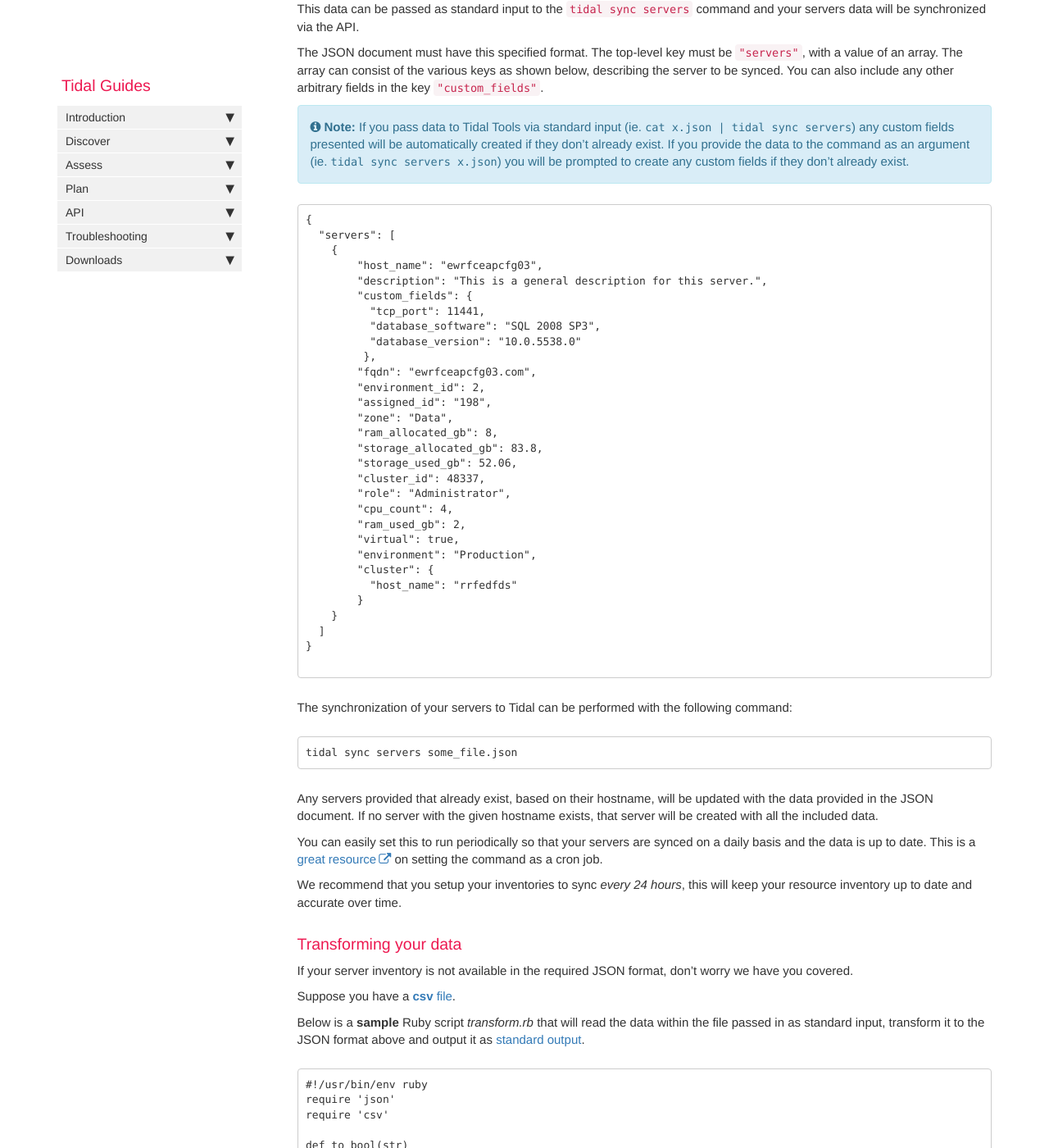
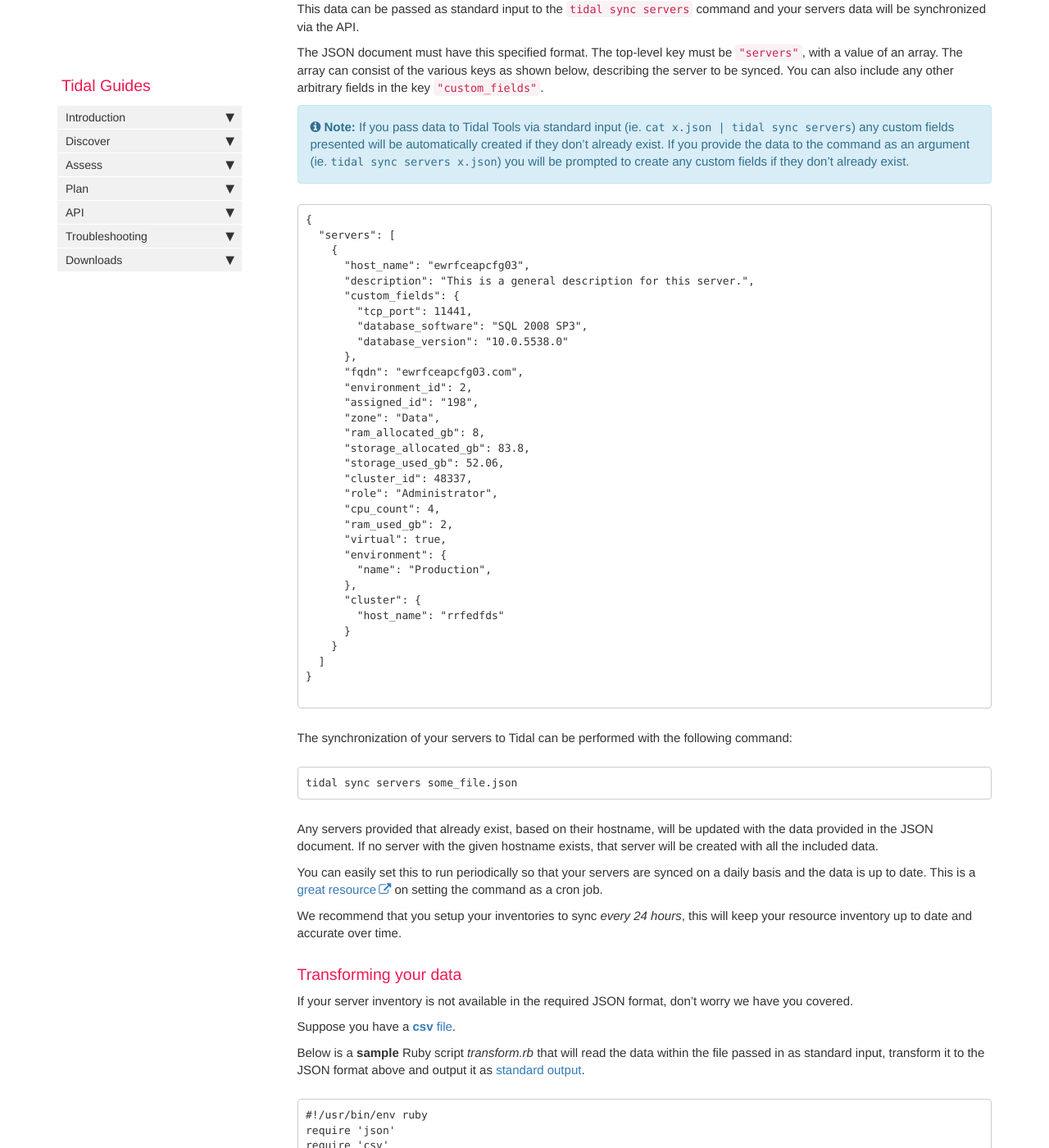
Before and after one commit to tidalmigrations/tidalmigrations.github.io, a Jekyll site: the page built from pages/tidal tools/syncservers.md, in a window 1280 px wide and 1400 px high, scrolled down 745 px. Shown: the whole window at 82% size. Built offline with Jekyll 4.4.1, drawn with Linux system fonts in a browser that asks for light colours; nearby versions of some CDN libraries; comment, search, counter and statistics services are not loaded; some of the changed text lies outside the part shown.

```diff
--- a/pages/tidal tools/syncservers.md
+++ b/pages/tidal tools/syncservers.md
@@ -36,29 +36,31 @@ already exist." %}
 {
   "servers": [
     {
-        "host_name": "ewrfceapcfg03",
-        "description": "This is a general description for this server.",
-        "custom_fields": {
-          "tcp_port": 11441,
-          "database_software": "SQL 2008 SP3",
-          "database_version": "10.0.5538.0"
-         },
-        "fqdn": "ewrfceapcfg03.com",
-        "environment_id": 2,
-        "assigned_id": "198",
-        "zone": "Data",
-        "ram_allocated_gb": 8,
-        "storage_allocated_gb": 83.8,
-        "storage_used_gb": 52.06,
-        "cluster_id": 48337,
-        "role": "Administrator",
-        "cpu_count": 4,
-        "ram_used_gb": 2,
-        "virtual": true,
-        "environment": "Production",
-        "cluster": {
-          "host_name": "rrfedfds"
-        }
+      "host_name": "ewrfceapcfg03",
+      "description": "This is a general description for this server.",
+      "custom_fields": {
+        "tcp_port": 11441,
+        "database_software": "SQL 2008 SP3",
+        "database_version": "10.0.5538.0"
+      },
+      "fqdn": "ewrfceapcfg03.com",
+      "environment_id": 2,
+      "assigned_id": "198",
+      "zone": "Data",
+      "ram_allocated_gb": 8,
+      "storage_allocated_gb": 83.8,
+      "storage_used_gb": 52.06,
+      "cluster_id": 48337,
+      "role": "Administrator",
+      "cpu_count": 4,
+      "ram_used_gb": 2,
+      "virtual": true,
+      "environment": {
+        "name": "Production",
+      },
+      "cluster": {
+        "host_name": "rrfedfds"
+      }
     }
   ]
 }
@@ -187,6 +189,9 @@ To synchronize your Application data, It must have the following JSON format.
                     "url": "https://approvalmanagementsystem.com"
                 }
             ],
+            "environment": {
+                "name": "Production"
+            },
             "source_code_location": [
                 "/filepath/location",
                 "folder1/file1"
@@ -219,7 +224,9 @@ To synchronize your Database Instances data, It must have the following JSON for
       "database_size_mb": 1870,
       "database_path": "C:\\system\\databases\\720_TASK_DB",
       "description": "This is a general description for this database instance. This database primarily purpose it to server an application that needs this data.",
-      "environment": "production",
+      "environment": {
+        "production"
+      },
       "custom_fields": {
         "technologies": "Approval Management System DB"
       }
```
